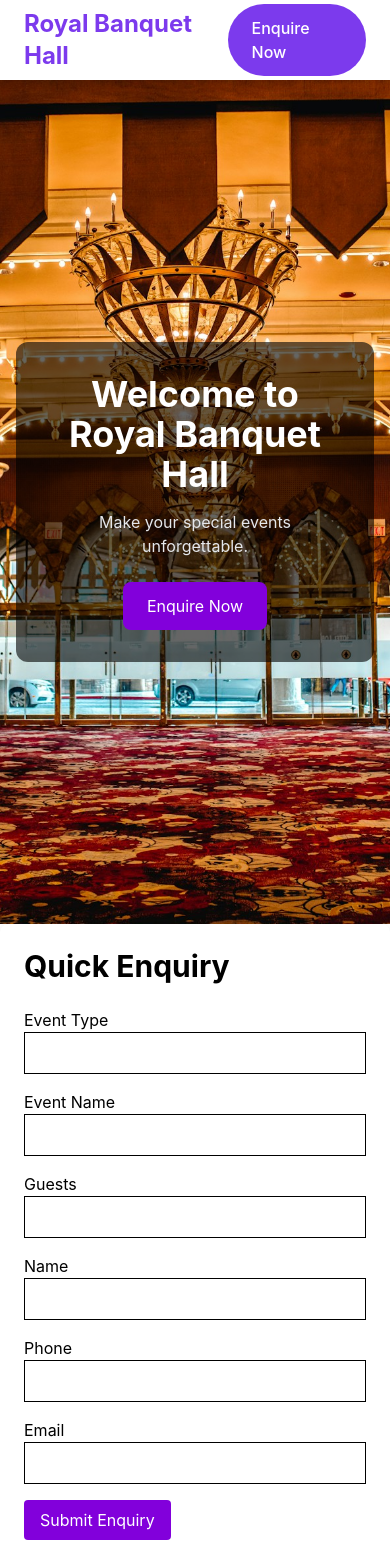
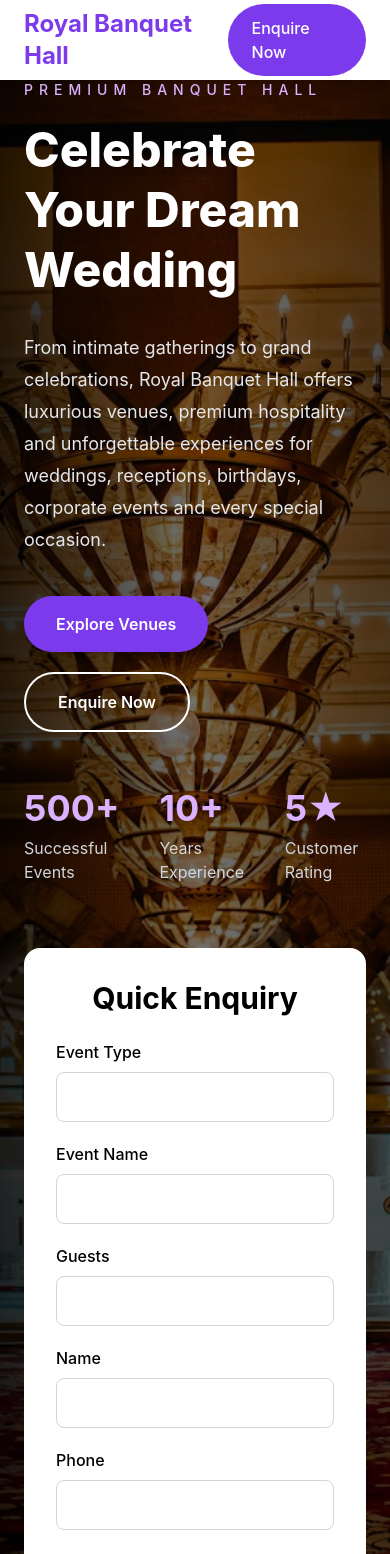
Before and after one commit to deveshkumar0902/Banquet_Intern, a React app in the folder frontend/: page / in a window 390 px wide. Shown: the top 1554 px of the page. Built offline with nearby package versions, Linux system fonts and the light colour scheme; no server answers; the HTML template or start-up script is replaced by a standard one.

Commit message:
Redesigned hero, about and venue showcase

```diff
--- /dev/null
+++ b/frontend/src/components/AboutSection.jsx
@@ -0,0 +1,98 @@
+import aboutImg from "../assets/about-banquet.jpg";
+
+function AboutSection() {
+  return (
+    <section
+      id="about"
+      className="py-24 bg-white"
+    >
+      <div className="max-w-7xl mx-auto px-6">
+
+        <div className="grid lg:grid-cols-2 gap-16 items-center">
+
+          {/* Left Side */}
+
+          <div className="relative">
+
+            <img
+              src={aboutImg}
+              alt="Royal Banquet Hall"
+              className="rounded-3xl shadow-2xl w-full object-cover h-[600px]"
+            />
+
+            <div className="absolute -bottom-8 -right-8 bg-[#7C3AED] text-white rounded-2xl px-8 py-6 shadow-xl">
+              <h3 className="text-4xl font-bold">
+                10+
+              </h3>
+
+              <p className="mt-2">
+                Years of Excellence
+              </p>
+            </div>
+
+          </div>
+
+          {/* Right Side */}
+
+          <div>
+
+            <p className="uppercase tracking-[5px] text-purple-600 font-semibold">
+              About Us
+            </p>
+
+            <h2 className="text-5xl font-bold mt-4 leading-tight">
+              Creating
+              <br />
+              Beautiful Memories
+              <br />
+              Since 2015
+            </h2>
+
+            <p className="mt-8 text-gray-600 leading-8">
+              Royal Banquet Hall offers elegant venues,
+              exceptional hospitality and customised event
+              experiences for weddings, receptions,
+              birthdays, corporate events and every special
+              celebration.
+            </p>
+
+            <div className="grid grid-cols-2 gap-5 mt-10">
+
+              <div className="flex items-center gap-3">
+                <span className="text-2xl">✔</span>
+                <span>Luxury Interiors</span>
+              </div>
+
+              <div className="flex items-center gap-3">
+                <span className="text-2xl">✔</span>
+                <span>Premium Catering</span>
+              </div>
+
+              <div className="flex items-center gap-3">
+                <span className="text-2xl">✔</span>
+                <span>Parking Facility</span>
+              </div>
+
+              <div className="flex items-center gap-3">
+                <span className="text-2xl">✔</span>
+                <span>Professional Staff</span>
+              </div>
+
+            </div>
+
+            <button
+              className="mt-10 bg-[#7C3AED] hover:bg-[#6D28D9] text-white px-8 py-4 rounded-full font-semibold transition"
+            >
+              Know More
+            </button>
+
+          </div>
+
+        </div>
+
+      </div>
+    </section>
+  );
+}
+
+export default AboutSection;
--- a/frontend/src/components/EnquiryForm.jsx
+++ b/frontend/src/components/EnquiryForm.jsx
@@ -1,11 +1,13 @@
 import { useForm } from "react-hook-form";
-import { toast, ToastContainer } from "react-toastify";
+import { toast } from "react-toastify";
 import "react-toastify/dist/ReactToastify.css";
+
 function EnquiryForm() {
   const {
     register,
     handleSubmit,
-    formState: { errors }
+    formState: { errors },
+    reset,
   } = useForm();
 
   const onSubmit = async (data) => {
@@ -28,57 +30,70 @@ function EnquiryForm() {
       await response.json();
 
       toast.success("Enquiry submitted successfully!");
+      reset();
     } catch (error) {
       toast.error("Failed to submit enquiry.");
     }
   };
 
   return (
-   <>
     <form
-      id = "enquiry-form"
+      id="enquiry-form"
       onSubmit={handleSubmit(onSubmit)}
-      className="max-w-xl mx-auto p-6 bg-white rounded-lg shadow"
+      className="w-full bg-white rounded-2xl shadow-2xl p-8"
     >
-      <h2 className="text-3xl font-bold mb-6">
+      <h2 className="text-3xl font-bold text-center mb-6">
         Quick Enquiry
       </h2>
 
-      <div className="mb-4">
-        <label>Event Type</label>
+      <div className="space-y-5">
+
+        <div>
+          <label className="block mb-2 font-medium">
+            Event Type
+          </label>
+
           <input
-          className="border p-2 w-full"
+            className="w-full border border-gray-300 rounded-lg px-4 py-3 focus:outline-none focus:border-[#7C3AED]"
             {...register("eventType", {
-            required: "Event Type is required"
+              required: "Event Type is required",
             })}
           />
+
           {errors.eventType && (
-          <p className="text-red-500">
+            <p className="text-red-500 text-sm mt-1">
               {errors.eventType.message}
             </p>
           )}
         </div>
 
-      <div className="mb-4">
-        <label>Event Name</label>
+        <div>
+          <label className="block mb-2 font-medium">
+            Event Name
+          </label>
+
           <input
-          className="border p-2 w-full"
+            className="w-full border border-gray-300 rounded-lg px-4 py-3 focus:outline-none focus:border-[#7C3AED]"
             {...register("eventName", {
-            required: "Event Name is required"
+              required: "Event Name is required",
             })}
           />
+
           {errors.eventName && (
-          <p className="text-red-500">
+            <p className="text-red-500 text-sm mt-1">
               {errors.eventName.message}
             </p>
           )}
         </div>
 
-      <div className="mb-4">
-        <label>Guests</label>
+        <div>
+          <label className="block mb-2 font-medium">
+            Guests
+          </label>
+
           <input
             type="number"
-            className="border p-2 w-full"
+            className="w-full border border-gray-300 rounded-lg px-4 py-3 focus:outline-none focus:border-[#7C3AED]"
             {...register("guests", {
               required: "Guest count is required",
               min: {
@@ -89,34 +104,38 @@ function EnquiryForm() {
           />
 
           {errors.guests && (
-            <p className="text-red-500">
+            <p className="text-red-500 text-sm mt-1">
               {errors.guests.message}
             </p>
           )}
         </div>
 
-      <div className="mb-4">
-        <label>Name</label>
+        <div>
+          <label className="block mb-2 font-medium">
+            Name
+          </label>
 
           <input
-            className="border p-2 w-full"
+            className="w-full border border-gray-300 rounded-lg px-4 py-3 focus:outline-none focus:border-[#7C3AED]"
             {...register("name", {
               required: "Name is required",
             })}
           />
 
           {errors.name && (
-            <p className="text-red-500">
+            <p className="text-red-500 text-sm mt-1">
               {errors.name.message}
             </p>
           )}
         </div>
 
+        <div>
+          <label className="block mb-2 font-medium">
+            Phone
+          </label>
 
-      <div className="mb-4">
-        <label>Phone</label>
           <input
-            className="border p-2 w-full"
+            className="w-full border border-gray-300 rounded-lg px-4 py-3 focus:outline-none focus:border-[#7C3AED]"
             {...register("phone", {
               required: "Phone number is required",
               pattern: {
@@ -127,41 +146,44 @@ function EnquiryForm() {
           />
 
           {errors.phone && (
-            <p className="text-red-500">
+            <p className="text-red-500 text-sm mt-1">
               {errors.phone.message}
             </p>
           )}
         </div>
 
-      <div className="mb-4">
-        <label>Email</label>
+        <div>
+          <label className="block mb-2 font-medium">
+            Email
+          </label>
+
           <input
-          className="border p-2 w-full"
+            className="w-full border border-gray-300 rounded-lg px-4 py-3 focus:outline-none focus:border-[#7C3AED]"
             {...register("email", {
               required: "Email is required",
               pattern: {
                 value: /^\S+@\S+\.\S+$/,
-              message: "Invalid email"
-            }
+                message: "Invalid email",
+              },
             })}
           />
+
           {errors.email && (
-          <p className="text-red-500">
+            <p className="text-red-500 text-sm mt-1">
               {errors.email.message}
             </p>
           )}
         </div>
 
         <button
-        className="bg-purple-700 text-white px-4 py-2 rounded"
           type="submit"
+          className="w-full bg-[#7C3AED] hover:bg-[#6D28D9] text-white py-3 rounded-lg font-semibold transition"
         >
           Submit Enquiry
         </button>
+
+      </div>
     </form>
-
-
-  </>
   );
 }
 
--- a/frontend/src/components/Hero.jsx
+++ b/frontend/src/components/Hero.jsx
@@ -1,37 +1,128 @@
 import heroBg from "../assets/hero-bg.jpg";
+import EnquiryForm from "./EnquiryForm";
 
 function Hero() {
   return (
-    <div
+    <section
+      className="relative min-h-[900px] overflow-hidden bg-cover bg-center"
       style={{
         backgroundImage: `url(${heroBg})`,
-        backgroundSize: "cover",
-        backgroundPosition: "center",
-        backgroundRepeat: "no-repeat",
-        minHeight: "100vh",
-        display: "flex",
-        alignItems: "center",
-        justifyContent: "center",
       }}
     >
-      <div className="bg-black/60 p-8 md:p-12 rounded-xl text-center mx-4 max-w-3xl">
+      {/* Overlay */}
+      <div className="absolute inset-0 bg-gradient-to-r from-black/85 via-black/55 to-black/70"></div>
 
-        <h1 className="text-4xl md:text-6xl font-bold text-white">
-          Welcome to Royal Banquet Hall
+      {/* Content */}
+      <div className="relative z-10 max-w-7xl mx-auto px-6 lg:px-10 min-h-[900px] flex items-center">
+        <div className="grid lg:grid-cols-2 gap-16 items-center w-full">
+
+          {/* LEFT SIDE */}
+          <div className="text-white">
+
+            <p className="uppercase tracking-[6px] text-sm text-purple-300 font-medium mb-5">
+              Premium Banquet Hall
+            </p>
+
+            <h1 className="text-5xl md:text-6xl xl:text-7xl font-extrabold leading-tight">
+              Celebrate
+              <br />
+              Your Dream
+              <br />
+              Wedding
             </h1>
 
-        <p className="mt-4 text-base md:text-xl text-gray-200">
-          Make your special events unforgettable.
+            <p className="mt-8 text-lg text-gray-200 max-w-xl leading-8">
+              From intimate gatherings to grand celebrations,
+              Royal Banquet Hall offers luxurious venues,
+              premium hospitality and unforgettable experiences
+              for weddings, receptions, birthdays,
+              corporate events and every special occasion.
             </p>
+
+            <div className="flex flex-wrap gap-5 mt-10">
+
+              <a
+                href="#venues"
+                className="bg-[#7C3AED] hover:bg-[#6D28D9] transition px-8 py-4 rounded-full font-semibold shadow-lg"
+              >
+                Explore Venues
+              </a>
 
               <a
                 href="#enquiry-form"
-          className="inline-block mt-6 bg-purple-700 hover:bg-purple-800 text-white px-6 py-3 rounded-lg transition"
+                className="border-2 border-white hover:bg-white hover:text-black transition px-8 py-4 rounded-full font-semibold"
               >
                 Enquire Now
               </a>
+
+            </div>
+
+            {/* Stats */}
+
+            <div className="flex gap-10 mt-14">
+
+              <div>
+                <h2 className="text-4xl font-bold text-purple-300">
+                  500+
+                </h2>
+
+                <p className="text-gray-300 mt-2">
+                  Successful Events
+                </p>
+              </div>
+
+              <div>
+                <h2 className="text-4xl font-bold text-purple-300">
+                  10+
+                </h2>
+
+                <p className="text-gray-300 mt-2">
+                  Years Experience
+                </p>
+              </div>
+
+              <div>
+                <h2 className="text-4xl font-bold text-purple-300">
+                  5★
+                </h2>
+
+                <p className="text-gray-300 mt-2">
+                  Customer Rating
+                </p>
+              </div>
+
+            </div>
+
+          </div>
+
+          {/* RIGHT SIDE */}
+
+          <div className="flex justify-center lg:justify-end">
+
+            <div className="w-full max-w-lg">
+
+              <EnquiryForm />
+
+            </div>
+
+          </div>
+
         </div>
       </div>
+
+      {/* Scroll Indicator */}
+
+      <div className="absolute bottom-8 left-1/2 -translate-x-1/2 hidden lg:flex flex-col items-center text-white">
+
+        <span className="text-sm tracking-widest uppercase mb-2">
+          Scroll
+        </span>
+
+        <div className="w-[2px] h-12 bg-white/60 animate-pulse"></div>
+
+      </div>
+
+    </section>
   );
 }
 
--- a/frontend/src/pages/Home.jsx
+++ b/frontend/src/pages/Home.jsx
@@ -5,12 +5,13 @@ import Packages from "../components/Packages";
 import Testimonials from "../components/Testimonials";
 import EventStats from "../components/EventStats";
 import FAQAccordion from "../components/FAQAccordion";
+import AboutSection from "../components/AboutSection";
 
 function Home() {
   return (
     <>
       <Hero />
-      <EnquiryForm />
+      <AboutSection />
       <VenueShowcase />
       <Packages />
       <Testimonials />
```
Also changed, not shown: frontend/src/components/VenueShowcase.jsx (+106 -35 lines), frontend/src/assets/about-banquet.jpg (added). Lines whose indentation alone changed are shown as unchanged.
